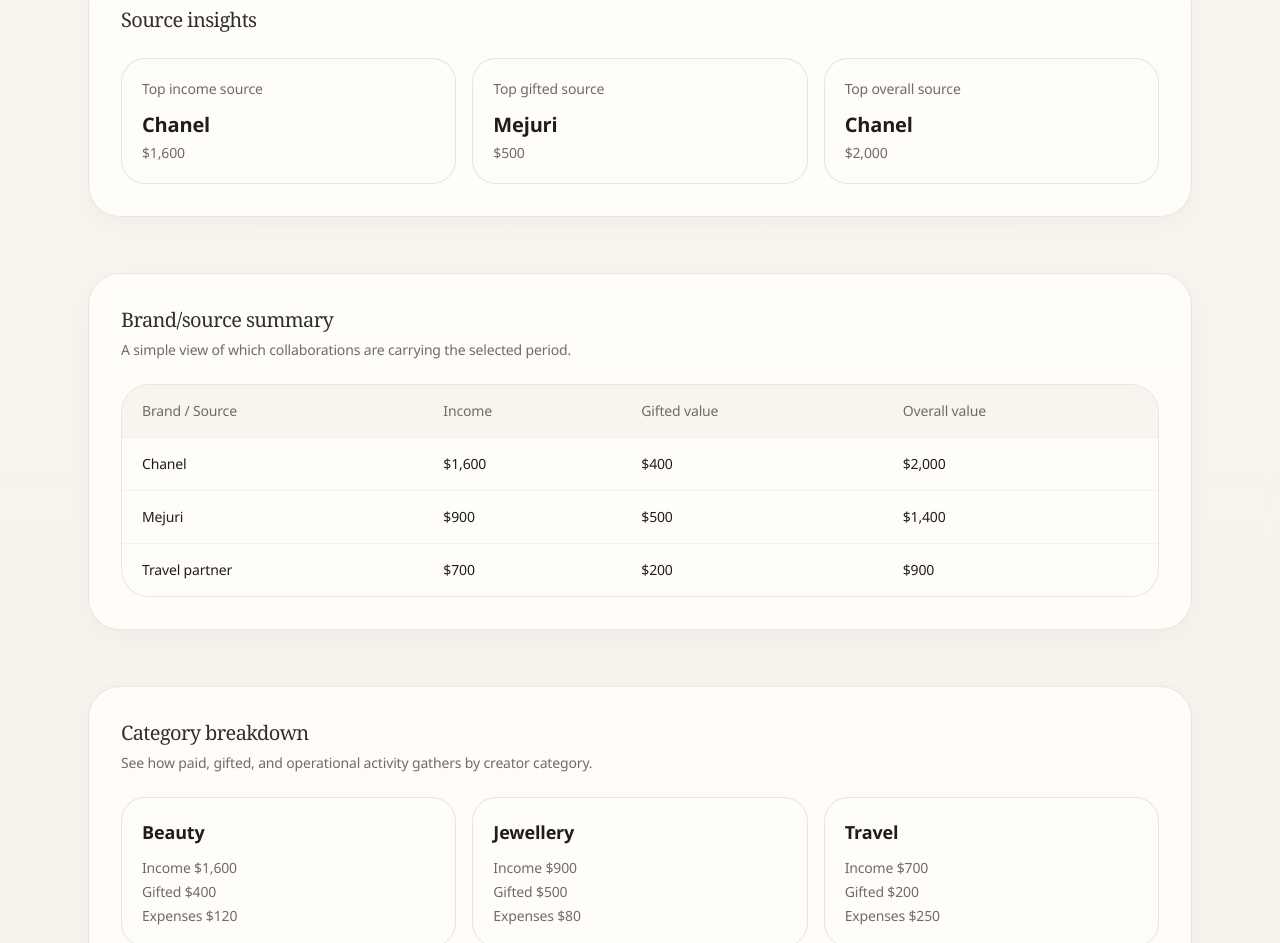
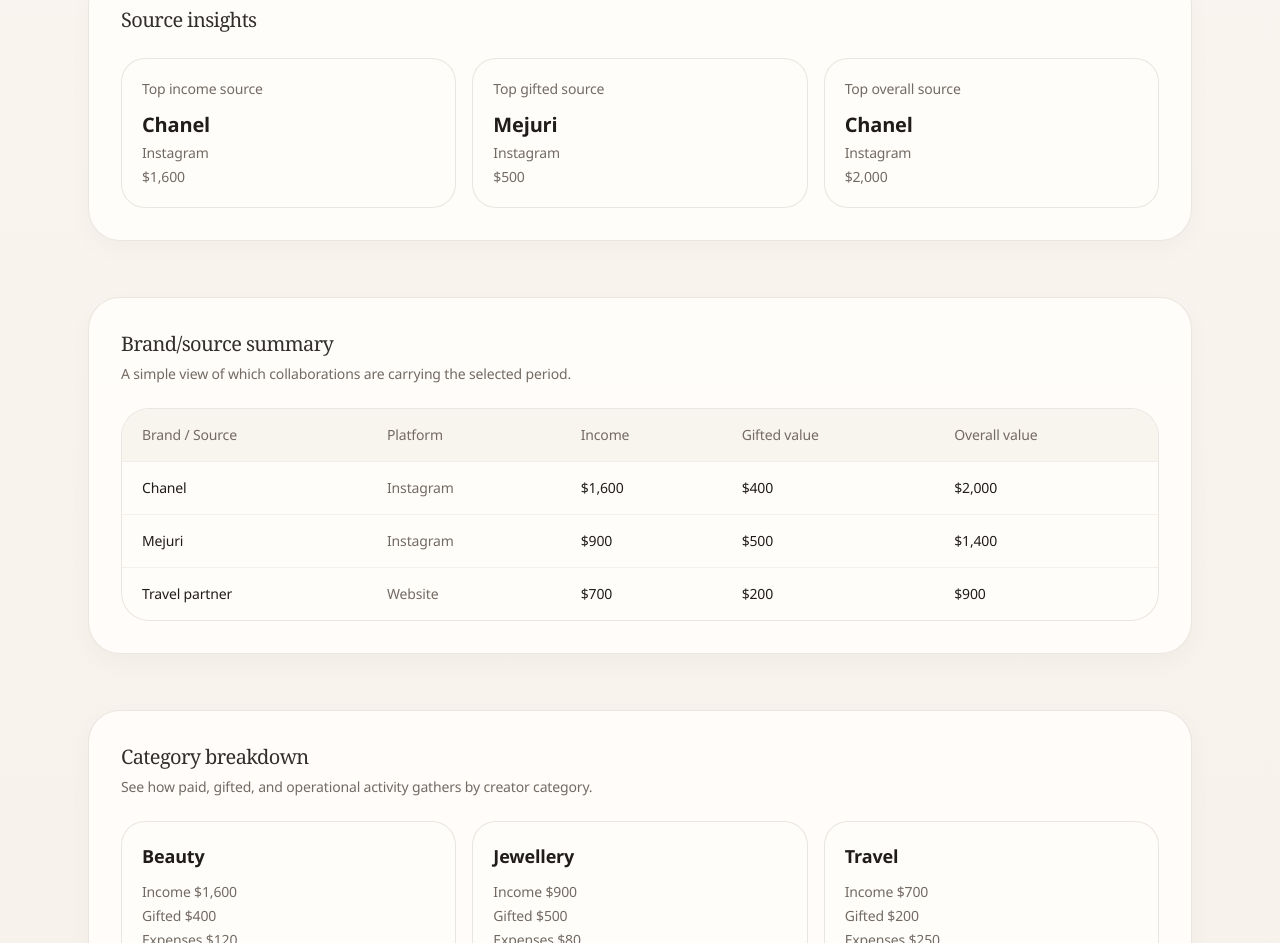
Before and after one commit to sleepingbeautytravels/creator-ledger, a Next.js app: page /demo in a window 1280 px wide. Shown: the part 1050-1993 px from the top of the page. Built offline with nearby package versions, Linux system fonts and the light colour scheme.

Commit message:
Add platform field across transactions, filters, export, and demo data

```diff
--- a/app/(app)/transactions/page.tsx
+++ b/app/(app)/transactions/page.tsx
@@ -14,6 +14,7 @@
 import { getTransactionDateRange, getTransactions, hasTransactions } from "@/lib/transactions/queries";
 import { getPreviousPeriodRange } from "@/lib/transactions/periods";
 import { getCurrentMonthValue } from "@/lib/utils";
+import { Platform } from "@/types/database";
 import { YearlyBreakdown } from "@/components/yearly-breakdown";
 
 type TransactionsPageProps = {
@@ -24,6 +25,7 @@
     year?: string;
     brand?: string;
     type?: "income" | "expense" | "gifted" | "all";
+    platform?: Platform | "all";
     error?: string;
     success?: string;
   }>;
@@ -42,19 +44,24 @@
     to: params.to ?? yearRange.to
   });
   const type = params.type ?? "all";
-  const transactions = await getTransactions({ from: start, to: end, type });
+  const platform = params.platform ?? "all";
+  const transactions = await getTransactions({ from: start, to: end, type, platform });
   const hasAnyTransactions = await hasTransactions();
   const previousRange = getPreviousPeriodRange(start, end);
   const previousTransactions = await getTransactions({
     from: previousRange.start,
     to: previousRange.end,
-    type
+    type,
+    platform
   });
   const selectedYear = params.year ?? start.slice(0, 4);
   const filterParams = new URLSearchParams();
   filterParams.set("from", start);
   filterParams.set("to", end);
   filterParams.set("type", type);
+  if (platform !== "all") {
+    filterParams.set("platform", platform);
+  }
   if (params.year) {
     filterParams.set("year", params.year);
   }
@@ -98,10 +105,10 @@
         <div className="flex flex-col gap-5 lg:flex-row lg:items-end lg:justify-between">
           <div className="space-y-1.5">
             <h2 className="text-xl font-semibold text-[var(--foreground)]">Ledger entries</h2>
-            <p className="text-sm text-[var(--muted)]">Filter by date range and transaction type.</p>
+            <p className="text-sm text-[var(--muted)]">Filter by date range, type, and platform.</p>
           </div>
           <div className="flex flex-col gap-3 xl:items-end">
-            <TransactionFilters from={start} to={end} type={type} year={params.year} />
+            <TransactionFilters from={start} to={end} type={type} platform={platform} year={params.year} />
             <div className="flex flex-col gap-3 sm:flex-row">
               <CsvExportButton transactions={transactions} from={start} to={end} />
               <SummaryExportButton transactions={transactions} from={start} to={end} />
--- a/app/demo/page.tsx
+++ b/app/demo/page.tsx
@@ -12,9 +12,9 @@
 };
 
 const brandSummaries = [
-  { source: "Chanel", income: "$1,600", gifted: "$400", overall: "$2,000" },
-  { source: "Mejuri", income: "$900", gifted: "$500", overall: "$1,400" },
-  { source: "Travel partner", income: "$700", gifted: "$200", overall: "$900" }
+  { source: "Chanel", platform: "Instagram", income: "$1,600", gifted: "$400", overall: "$2,000" },
+  { source: "Mejuri", platform: "Instagram", income: "$900", gifted: "$500", overall: "$1,400" },
+  { source: "Travel partner", platform: "Website", income: "$700", gifted: "$200", overall: "$900" }
 ];
 
 const categorySummaries = [
@@ -89,13 +89,14 @@
           </h2>
           <div className="grid gap-4 md:grid-cols-3">
             {[
-              ["Top income source", "Chanel", "$1,600"],
-              ["Top gifted source", "Mejuri", "$500"],
-              ["Top overall source", "Chanel", "$2,000"]
-            ].map(([label, source, value]) => (
+              ["Top income source", "Chanel", "Instagram", "$1,600"],
+              ["Top gifted source", "Mejuri", "Instagram", "$500"],
+              ["Top overall source", "Chanel", "Instagram", "$2,000"]
+            ].map(([label, source, platform, value]) => (
               <div key={label} className="rounded-[1.5rem] border border-[var(--border)] bg-[var(--surface-strong)] p-5">
                 <p className="text-sm text-[var(--muted)]">{label}</p>
                 <p className="mt-3 text-xl font-semibold text-[var(--foreground)]">{source}</p>
+                <p className="mt-1 text-sm text-[var(--muted)]">{platform}</p>
                 <p className="mt-1 text-sm text-[var(--muted)]">{value}</p>
               </div>
             ))}
@@ -118,6 +119,7 @@
                 <thead className="bg-[rgba(246,241,234,0.72)] text-[var(--muted)]">
                   <tr>
                     <th className="px-5 py-4 font-medium">Brand / Source</th>
+                    <th className="px-5 py-4 font-medium">Platform</th>
                     <th className="px-5 py-4 font-medium">Income</th>
                     <th className="px-5 py-4 font-medium">Gifted value</th>
                     <th className="px-5 py-4 font-medium">Overall value</th>
@@ -127,6 +129,7 @@
                   {brandSummaries.map((summary) => (
                     <tr key={summary.source} className="text-[var(--foreground)]">
                       <td className="px-5 py-4 font-medium">{summary.source}</td>
+                      <td className="px-5 py-4 text-[var(--muted)]">{summary.platform}</td>
                       <td className="px-5 py-4">{summary.income}</td>
                       <td className="px-5 py-4">{summary.gifted}</td>
                       <td className="px-5 py-4 font-medium">{summary.overall}</td>
--- a/components/csv-export-button.tsx
+++ b/components/csv-export-button.tsx
@@ -16,11 +16,12 @@
 }
 
 function createCsv(transactions: Transaction[]) {
-  const headers = ["date", "type", "category", "brand/source", "notes", "amount"];
+  const headers = ["date", "type", "category", "platform", "brand/source", "notes", "amount"];
   const rows = transactions.map((transaction) => [
     transaction.date,
     transaction.type,
     transaction.category,
+    transaction.platform ?? "",
     transaction.brand_or_source,
     transaction.notes ?? "",
     Number(transaction.amount).toFixed(2)
--- a/components/range-shortcuts.tsx
+++ b/components/range-shortcuts.tsx
@@ -5,9 +5,10 @@
   from: string;
   to: string;
   type?: string;
+  platform?: string;
 };
 
-export function RangeShortcuts({ basePath, from, to, type = "all" }: RangeShortcutsProps) {
+export function RangeShortcuts({ basePath, from, to, type = "all", platform = "all" }: RangeShortcutsProps) {
   return (
     <div className="flex flex-wrap gap-2">
       {getDateShortcuts().map((shortcut) => {
@@ -19,6 +20,10 @@
 
         if (basePath === "/transactions") {
           params.set("type", type);
+
+          if (platform && platform !== "all") {
+            params.set("platform", platform);
+          }
         }
 
         const isActive = from === shortcut.from && to === shortcut.to;
--- a/components/transaction-filters.tsx
+++ b/components/transaction-filters.tsx
@@ -1,3 +1,4 @@
+import { platformOptions } from "@/lib/transactions/platforms";
 import { Button } from "@/components/button";
 import { RangeShortcuts } from "@/components/range-shortcuts";
 
@@ -5,16 +6,23 @@
   from?: string;
   to?: string;
   type?: string;
+  platform?: string;
   year?: string;
 };
 
-export function TransactionFilters({ from, to, type, year }: TransactionFiltersProps) {
+export function TransactionFilters({ from, to, type, platform, year }: TransactionFiltersProps) {
   const fieldClassName =
     "w-full rounded-[1.25rem] border border-[var(--border)] bg-[var(--surface-strong)] px-4 py-3 text-sm text-[var(--foreground)] outline-none transition focus:border-[#8b7868]";
 
   return (
     <div className="space-y-3">
-      <RangeShortcuts basePath="/transactions" from={from ?? ""} to={to ?? ""} type={type} />
+      <RangeShortcuts
+        basePath="/transactions"
+        from={from ?? ""}
+        to={to ?? ""}
+        type={type}
+        platform={platform}
+      />
 
       <form action="/transactions" method="get" className="flex flex-col gap-3 sm:flex-row sm:flex-wrap sm:items-end">
         <label className="space-y-2 text-sm text-[var(--muted)]">
@@ -64,6 +72,22 @@
           />
         </label>
 
+        <label className="space-y-2 text-sm text-[var(--muted)]">
+          <span>Platform</span>
+          <select
+            name="platform"
+            defaultValue={platform ?? "all"}
+            className={fieldClassName}
+          >
+            <option value="all">All platforms</option>
+            {platformOptions.map((platformOption) => (
+              <option key={platformOption} value={platformOption}>
+                {platformOption}
+              </option>
+            ))}
+          </select>
+        </label>
+
         <Button type="submit" variant="secondary" className="h-[46px] px-5">
           Apply filters
         </Button>
--- a/components/transaction-form.tsx
+++ b/components/transaction-form.tsx
@@ -4,6 +4,7 @@
 import { createTransaction } from "@/app/(app)/transactions/actions";
 import { Button } from "@/components/button";
 import { categoryPresets } from "@/lib/transactions/categories";
+import { platformOptions } from "@/lib/transactions/platforms";
 import { getTodayValue } from "@/lib/utils";
 
 const transactionTypes = [
@@ -86,6 +87,18 @@
       </label>
 
       <label className="space-y-2.5 text-sm text-[var(--muted)]">
+        <span>Platform</span>
+        <select name="platform" defaultValue="" className={fieldClassName}>
+          <option value="">Optional</option>
+          {platformOptions.map((platform) => (
+            <option key={platform} value={platform}>
+              {platform}
+            </option>
+          ))}
+        </select>
+      </label>
+
+      <label className="space-y-2.5 text-sm text-[var(--muted)]">
         <span>Brand or source</span>
         <input
           required
--- a/components/transactions-table.tsx
+++ b/components/transactions-table.tsx
@@ -3,6 +3,7 @@
 import { useState } from "react";
 import { deleteTransaction, updateTransaction } from "@/app/(app)/transactions/actions";
 import { categoryPresets } from "@/lib/transactions/categories";
+import { platformOptions } from "@/lib/transactions/platforms";
 import { formatCurrency } from "@/lib/utils";
 import { Database } from "@/types/database";
 
@@ -36,6 +37,7 @@
               <th className="px-5 py-4 font-medium">Date</th>
               <th className="px-5 py-4 font-medium">Type</th>
               <th className="px-5 py-4 font-medium">Category</th>
+              <th className="px-5 py-4 font-medium">Platform</th>
               <th className="px-5 py-4 font-medium">Brand / Source</th>
               <th className="px-5 py-4 font-medium">Notes</th>
               <th className="px-5 py-4 font-medium">Amount</th>
@@ -49,7 +51,7 @@
               if (isEditing) {
                 return (
                   <tr key={transaction.id} className="align-top text-[var(--foreground)]">
-                    <td colSpan={7} className="px-5 py-5">
+                    <td colSpan={8} className="px-5 py-5">
                       <form action={updateTransaction} className="grid gap-4 md:grid-cols-2 xl:grid-cols-3">
                         <input type="hidden" name="id" value={transaction.id} />
                         <input type="hidden" name="returnTo" value={returnTo} />
@@ -99,6 +101,18 @@
                         </label>
 
                         <label className="space-y-2 text-sm text-[var(--muted)]">
+                          <span>Platform</span>
+                          <select name="platform" defaultValue={transaction.platform ?? ""} className={fieldClassName}>
+                            <option value="">Optional</option>
+                            {platformOptions.map((platform) => (
+                              <option key={platform} value={platform}>
+                                {platform}
+                              </option>
+                            ))}
+                          </select>
+                        </label>
+
+                        <label className="space-y-2 text-sm text-[var(--muted)]">
                           <span>Brand or source</span>
                           <input
                             required
@@ -144,6 +158,7 @@
                   </td>
                   <td className="px-5 py-4 capitalize">{transaction.type}</td>
                   <td className="px-5 py-4">{transaction.category}</td>
+                  <td className="px-5 py-4 text-[var(--muted)]">{transaction.platform || "—"}</td>
                   <td className="px-5 py-4">{transaction.brand_or_source}</td>
                   <td className="px-5 py-4 text-[var(--muted)]">{transaction.notes || "—"}</td>
                   <td className="px-5 py-4 font-medium text-[var(--foreground)]">
--- /dev/null
+++ b/lib/transactions/platforms.ts
@@ -0,0 +1,12 @@
+export const platformOptions = [
+  "Instagram",
+  "YouTube",
+  "TikTok",
+  "Website",
+  "Blog",
+  "Podcast",
+  "Newsletter",
+  "Other"
+] as const;
+
+export type Platform = (typeof platformOptions)[number];
--- a/lib/transactions/queries.ts
+++ b/lib/transactions/queries.ts
@@ -1,12 +1,13 @@
 import { createClient } from "@/lib/supabase/server";
 import { getCurrentMonthValue, getMonthRange } from "@/lib/utils";
-import { Database, TransactionType } from "@/types/database";
+import { Database, Platform, TransactionType } from "@/types/database";
 
 type TransactionFilter = {
   month?: string;
   from?: string;
   to?: string;
   type?: TransactionType | "all";
+  platform?: Platform | "all";
 };
 
 type TransactionTotals = {
@@ -23,6 +24,15 @@
 
 function normalizeType(type?: TransactionType | "all") {
   return type && ["income", "expense", "gifted", "all"].includes(type) ? type : "all";
+}
+
+function normalizePlatform(platform?: Platform | "all") {
+  return platform &&
+    ["Instagram", "YouTube", "TikTok", "Website", "Blog", "Podcast", "Newsletter", "Other", "all"].includes(
+      platform
+    )
+    ? platform
+    : "all";
 }
 
 function isDateValue(value?: string) {
@@ -123,6 +133,7 @@
 export async function getTransactions(filters: TransactionFilter = {}) {
   const supabase = await createClient();
   const type = normalizeType(filters.type);
+  const platform = normalizePlatform(filters.platform);
   const { start, end } = getTransactionDateRange(filters);
 
   let query = supabase
@@ -137,6 +148,10 @@
     query = query.eq("type", type);
   }
 
+  if (platform !== "all") {
+    query = query.eq("platform", platform);
+  }
+
   const { data, error } = await query;
 
   if (error) {
--- a/types/database.ts
+++ b/types/database.ts
@@ -1,4 +1,5 @@
 export type TransactionType = "income" | "expense" | "gifted";
+export type Platform = "Instagram" | "YouTube" | "TikTok" | "Website" | "Blog" | "Podcast" | "Newsletter" | "Other";
 
 export type Database = {
   public: {
@@ -11,6 +12,7 @@
           amount: number;
           type: TransactionType;
           category: string;
+          platform: Platform | null;
           brand_or_source: string;
           notes: string | null;
           created_at: string;
@@ -22,6 +24,7 @@
           amount: number;
           type: TransactionType;
           category: string;
+          platform?: Platform | null;
           brand_or_source: string;
           notes?: string | null;
           created_at?: string;
@@ -33,6 +36,7 @@
           amount?: number;
           type?: TransactionType;
           category?: string;
+          platform?: Platform | null;
           brand_or_source?: string;
           notes?: string | null;
           created_at?: string;
```
Also changed, not shown: app/(app)/transactions/actions.ts (+20 -3 lines), 1 other file (tests, documents, lock files or other folders).
